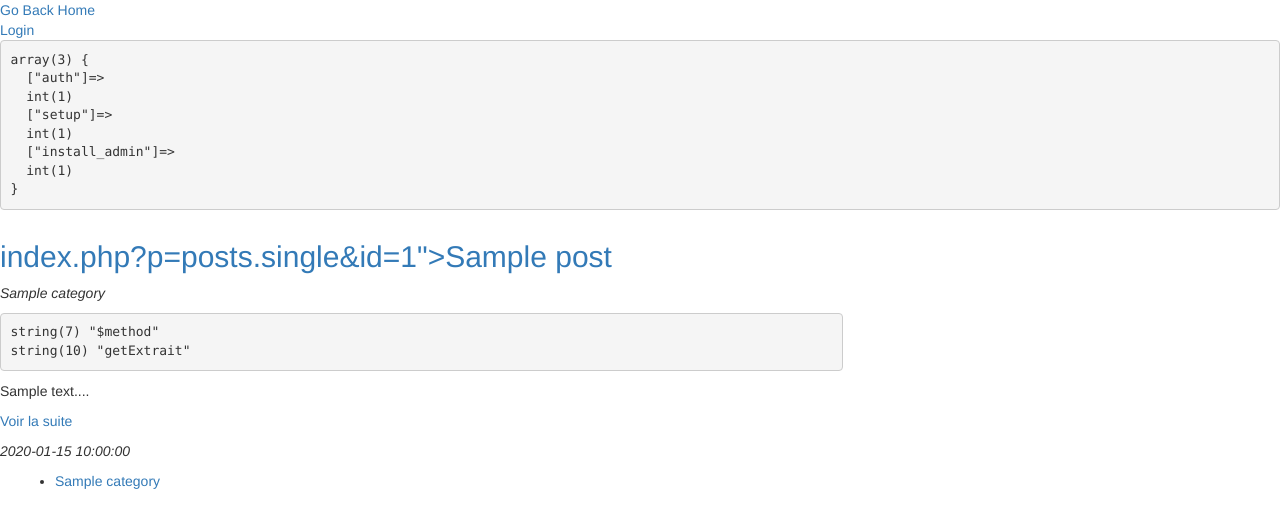
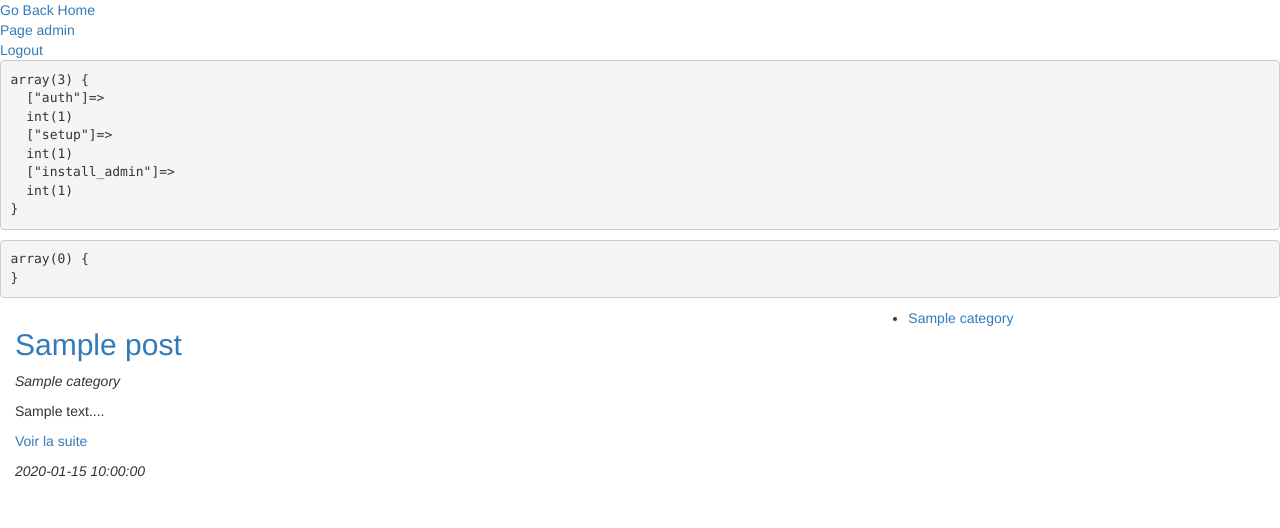
Before and after one commit to mathieu-talarian/Camagru, a PHP site: page /public/index.php in a window 1280 px wide. Shown: the top 528 px of the page. Run offline with PHP 8.4, Linux system fonts and the light colour scheme; the visitor is signed in with stand-in values (Sample User, id 1); tables that the repository leaves empty or names only in its code hold one stand-in row (values such as "Sample post").

Commit message:
tuto video 46 min

```diff
--- a/TUTO/Core/Auth/DBAuth.php
+++ b/TUTO/Core/Auth/DBAuth.php
@@ -42,4 +42,10 @@
     public function logged() {
         return isset($_SESSION['auth']);
     }
+
+    public function logout() {
+        if ($this->logged()) {
+            unset($_SESSION['auth']);
+        }
+    }
 }
--- a/TUTO/Core/Database/MysqlDatabase.php
+++ b/TUTO/Core/Database/MysqlDatabase.php
@@ -1,4 +1,8 @@
 <?php
+
+/**
+ * fonction exec obsolete a enlever
+ */
 
 namespace Core\Database;
 
@@ -65,6 +69,13 @@
      */
     public function query($statement, $class_name = null, $one = false) {
         $req = $this->getPDO()->query($statement);
+        if (
+            strpos($statement, 'UPDATE') === 0 ||
+            strpos($statement, 'INSERT') === 0 ||
+            strpos($statement, 'DELETE') === 0
+        ) {
+            return $req;
+        }
         if ($class_name === null) {
             $req->setFetchMode(PDO::FETCH_OBJ);
         }
@@ -88,7 +99,14 @@
      */
     public function prepare($statement, $attributes, $class_name = null , $one = false) {
         $req = $this->getPDO()->prepare($statement);
-        $req->execute($attributes);
+        $res = $req->execute($attributes);
+        if (
+            strpos($statement, 'UPDATE') === 0 ||
+            strpos($statement, 'INSERT') === 0 ||
+            strpos($statement, 'DELETE') === 0
+        ) {
+            return $res;
+        }
         if ($class_name === null) {
             $req->setFetchMode(PDO::FETCH_OBJ);
         }
--- a/TUTO/Core/Entity/Entity.php
+++ b/TUTO/Core/Entity/Entity.php
@@ -15,9 +15,7 @@
 {
     public function __get($key) {
         $method = 'get' . ucfirst($key);
-        Debug::getInstance()->v('$method', $method);
         $this->key = $this->$method();
-
         return $this->key;
     }
 }
--- a/TUTO/Core/HTML/Form.php
+++ b/TUTO/Core/HTML/Form.php
@@ -48,7 +48,7 @@
             return $this->data->$key;
         }
         else {
-            return isset($this->data[$key]) ? $this->data[$key] : null;
+             return isset($this->data[$key]) ? $this->data[$key] : null;
         }
     }
 
--- a/TUTO/Core/Table/Table.php
+++ b/TUTO/Core/Table/Table.php
@@ -74,12 +74,21 @@
             $attributes [] = $v;
         }
         $attributes [] = $id;
-        Debug::getInstance()->v('sql_parts imploded', implode(',', $sql_parts));
-        Debug::getInstance()->v('attributes', $attributes);
-        die ('$sql');
-//        return $this->query("
-//        UPDATE {$this->table} SET name=""
-//        ");
+        $sql_part = implode(', ', $sql_parts);
+       return $this->query(
+           "UPDATE {$this->table} SET $sql_part WHERE id= ?",
+           $attributes,
+           true);
+    }
+
+    public function extract_list($key, $value) {
+        $records = $this->all();
+        $return = [];
+        foreach ($records as $k => $v) {
+            $return[$v->$key] = $v->$value;
+        }
+        return $return;
+
     }
 
     /**
--- a/TUTO/app/App.php
+++ b/TUTO/app/App.php
@@ -115,7 +115,23 @@
         echo '<div><a href="index.php">Go Back Home</a></div>';
     }
 
-    public static function login() {
-        echo '<div><a href="index.php?p=login">Login</a></div>';
+    /**
+     * Load un boutton pour retourner a la page home admin
+     */
+    public static function admin_home() {
+        echo '<div><a href="admin.php">Page admin</a></div>';
+    }
+
+    public static function login()
+    {
+        if (!isset($_SESSION['auth'])) {
+            echo '<div><a href="index.php?p=login">Login</a></div>';
+        }
+    }
+
+    public static function logout() {
+        if (isset($_SESSION['auth'])) {
+            echo '<div><a href="index.php?p=logout">Logout</a></div>';
+        }
     }
 }
--- a/TUTO/app/Table/PostTable.php
+++ b/TUTO/app/Table/PostTable.php
@@ -33,7 +33,7 @@
      * recupere un article en liant la categorie associee
      * @return array
      */
-    public function find($id) {
+    public function findWithCategory($id) {
         return $this->query("
         SELECT post.id, post.titre, post.contenu, category.titre as categorie
         from post
--- a/TUTO/pages/admin/posts/index.php
+++ b/TUTO/pages/admin/posts/index.php
@@ -5,6 +5,10 @@
 
 
 <h1>Administrer les articles</h1>
+
+<p>
+    <a href="?p=post.add" class="btn btn-success">Ajouter</a>
+</p>
 
 <table class="table">
     <thead>
--- a/TUTO/pages/posts/home.php
+++ b/TUTO/pages/posts/home.php
@@ -1,17 +1,18 @@
-<div class="row">
-
-    <div class="col-sm-8">
+ <div class="col-sm-8">
 
 <?php
 
-foreach (App::getInstance()->getTable('Post')->last() as $post): ?>
-    <h2><a href=" <?= $post->url; ?>"><?= $post->titre ?></a></h2>
+foreach (App::getInstance()->getTable('Post')->last() as $post):
+
+    ?>
+
+
+    <h2><a href="<?= $post->url;?>"><?= $post->titre ?></a></h2>
     <p><em><?= $post->categorie; ?></em></p>
 
     <p><?= $post->extrait; ?></p>
 
  <?php endforeach; ?>
-    </div>
     </div>
 
 <div class="col-sm-4">
--- a/TUTO/pages/posts/single.php
+++ b/TUTO/pages/posts/single.php
@@ -2,7 +2,7 @@
 
 
 
-$ret = App::getInstance()->getTable('post')->find($_GET['id']);
+$ret = App::getInstance()->getTable('post')->findWithCategory($_GET['id']);
 
 if ($ret === null) {
     echo 'not_found';
--- a/TUTO/public/admin.php
+++ b/TUTO/public/admin.php
@@ -23,7 +23,9 @@
 
 ob_start();
 App::home();
+App::admin_home();
 App::login();
+App::logout();
 //\Core\Debug\Debug::getInstance()->divvd($_SESSION);
 if ($page === 'home') {
     require ROOT . '/pages/admin/posts/index.php';
@@ -31,6 +33,9 @@
 elseif ($page=== 'post.edit') {
     require ROOT . '/pages/admin/posts/edit.php';
 }
+else if ($page === 'post.add') {
+    require ROOT . '/pages/admin/posts/add.php';
+}
 $content = ob_get_clean();
 require ROOT . '/pages/template/default.php';
 
--- a/TUTO/public/index.php
+++ b/TUTO/public/index.php
@@ -3,8 +3,6 @@
 
 require(ROOT . '/app/App.php');
 App::load();
-
-
 
 if (isset($_GET['p'])) {
     $page = $_GET['p'];
@@ -15,8 +13,11 @@
 
 ob_start();
 App::home();
+App::admin_home();
 App::login();
+App::logout();
 \Core\Debug\Debug::getInstance()->divvd($_SESSION);
+\Core\Debug\Debug::getInstance()->divvd($_POST);
 if ($page === 'home') {
     require ROOT . '/pages/posts/home.php';
 }
@@ -32,6 +33,9 @@
 else if ($page=== 'login') {
     require ROOT . '/pages/users/login.php';
 }
+else if ($page=== 'logout') {
+    require ROOT . '/pages/users/logout.php';
+}
 $content = ob_get_clean();
 require ROOT . '/pages/template/default.php';
 
```
Also changed, not shown: TUTO/Core/HTML/BootstrapForm.php (+13 -0 lines), TUTO/pages/admin/posts/add.php (added, +11 -0 lines), TUTO/pages/admin/posts/edit.php (+12 -2 lines), TUTO/pages/users/login.php (+4 -4 lines), TUTO/pages/users/logout.php (added, +11 -0 lines).
